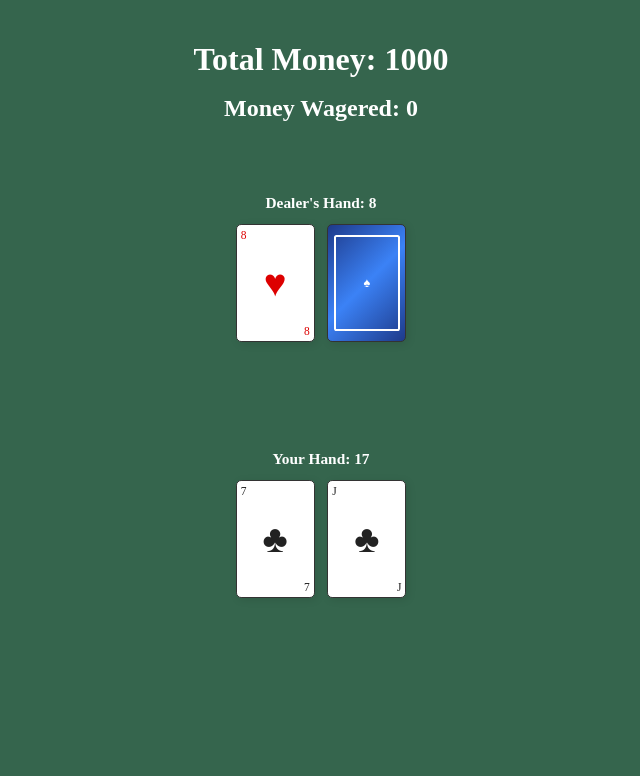
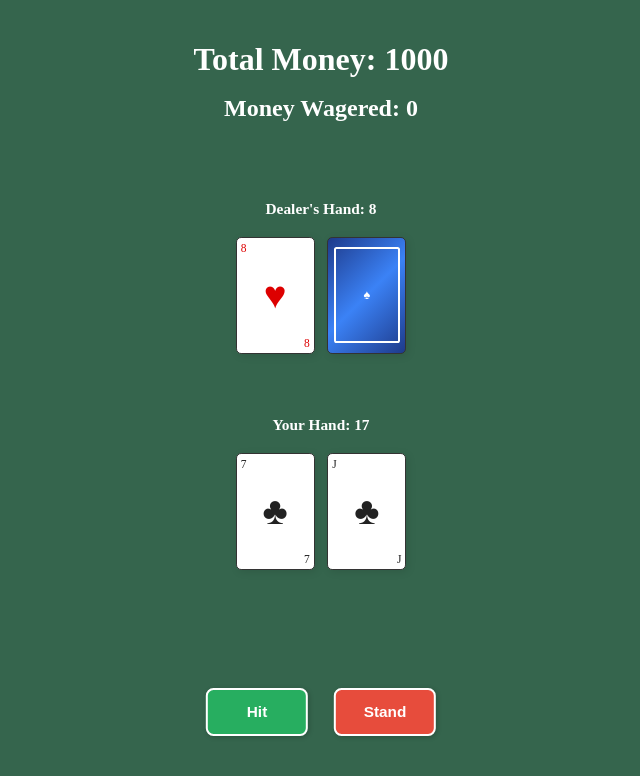
Before and after one commit to abearz8/blackjack, a Next.js app: page / in a window 1280 px wide. Both pictures are taken after a click on the button "Start". Shown: the top 776 px of the page, without its empty margins (319-959 px from the left). Built offline with nearby package versions, Linux system fonts and the light colour scheme.

Commit message:
Added hit visual

```diff
--- a/src/app/page.tsx
+++ b/src/app/page.tsx
@@ -107,6 +107,33 @@ export default function Home() {
     });
 
     setShowBettingUI(false); // Hide betting UI
+  };
+
+  // Function to handle hit
+  const handleHit = () => {
+    // Deal a new card to the player
+    const newCard = dealRandomCard();
+
+    // Add the new card to the player's hand
+    setGameState(prevState => ({
+      ...prevState,
+      playerHand: [...prevState.playerHand, newCard]
+    }));
+  };
+
+  // Function to calculate card positions for centering
+  const getCardPositions = (numCards: number) => {
+    const cardWidth = 6; // 6vw card width
+    const gap = 1; // 1vw gap between cards
+    const totalWidth = (numCards * cardWidth) + ((numCards - 1) * gap);
+
+    // Center within the container div (which is 80% of screen width)
+    const startX = 50 - (totalWidth / 2); // Center around 50% of container
+
+    return Array.from({ length: numCards }, (_, index) => {
+      const x = startX + (index * (cardWidth + gap));
+      return x;
+    });
   };
 
   // Placeholder click handlers - fill these out with your logic
@@ -250,32 +277,36 @@ export default function Home() {
             top: "25%",
             left: "10%",
             width: "80%",
-            height: "15%",
+            height: "20%",
             display: "flex",
             flexDirection: "column",
             alignItems: "center",
-            justifyContent: "center"
+            justifyContent: "flex-start"
           }}>
-            <h3 style={{ color: "white", marginBottom: "1vw", fontSize: "1.2vw" }}>
+            <h3 style={{ color: "white", marginBottom: "1vw", fontSize: "1.2vw", marginTop: "0" }}>
               Dealer's Hand: {calculateHandValue(gameState.dealerHand)}
             </h3>
             <div style={{
+              position: "relative",
+              width: "100%",
+              height: "100%",
               display: "flex",
-              gap: "1vw",
               alignItems: "center",
-              justifyContent: "center"
+              justifyContent: "center",
+              gap: "1vw"
             }}>
               {gameState.dealerHand.map((card, index) => (
+                <div key={`dealer-${index}`}>
                   <Card
-                  key={`dealer-${index}`}
                     number={card.number}
                     suit={card.suit}
                   />
+                </div>
               ))}
               {gameState.dealerHiddenCard && (
-                <CardBack
-                  key="dealer-hidden"
-                />
+                <div>
+                  <CardBack />
+                </div>
               )}
             </div>
           </div>
@@ -286,30 +317,98 @@ export default function Home() {
             bottom: "28%",
             left: "10%",
             width: "80%",
-            height: "15%",
+            height: "20%",
             display: "flex",
             flexDirection: "column",
             alignItems: "center",
-            justifyContent: "center"
+            justifyContent: "flex-start"
           }}>
-            <h3 style={{ color: "white", marginBottom: "1vw", fontSize: "1.2vw" }}>
+            <h3 style={{ color: "white", marginBottom: "1vw", fontSize: "1.2vw", marginTop: "0" }}>
               Your Hand: {calculateHandValue(gameState.playerHand)}
             </h3>
             <div style={{
+              position: "relative",
+              width: "100%",
+              height: "100%",
               display: "flex",
-              gap: "1vw",
               alignItems: "center",
-              justifyContent: "center"
+              justifyContent: "center",
+              gap: "1vw"
             }}>
               {gameState.playerHand.map((card, index) => (
+                <div key={`player-${index}`}>
                   <Card
-                  key={`player-${index}`}
                     number={card.number}
                     suit={card.suit}
                   />
+                </div>
               ))}
             </div>
           </div>
+
+          {/* Game Action Buttons */}
+          {gameState.gameStarted && (
+            <div style={{
+              position: "absolute",
+              bottom: "8%",
+              left: "50%",
+              transform: "translateX(-50%)",
+              display: "flex",
+              gap: "2vw"
+            }}>
+              <button
+                onClick={handleHit}
+                style={{
+                  padding: "1vw 2vw",
+                  fontSize: "1.2vw",
+                  fontWeight: "bold",
+                  backgroundColor: "#27ae60",
+                  color: "#fff",
+                  border: "0.2vw solid #fff",
+                  borderRadius: "0.6vw",
+                  cursor: "pointer",
+                  boxShadow: "0.1vw 0.1vw 0.4vw rgba(0,0,0,0.2)",
+                  transition: "all 0.2s ease",
+                  minWidth: "8vw",
+                }}
+                onMouseEnter={(e) => {
+                  e.currentTarget.style.backgroundColor = "#2ecc71";
+                }}
+                onMouseLeave={(e) => {
+                  e.currentTarget.style.backgroundColor = "#27ae60";
+                }}
+              >
+                Hit
+              </button>
+              <button
+                onClick={() => {
+                  // TODO: Add stand functionality
+                  console.log("Stand button clicked");
+                }}
+                style={{
+                  padding: "1vw 2vw",
+                  fontSize: "1.2vw",
+                  fontWeight: "bold",
+                  backgroundColor: "#e74c3c",
+                  color: "#fff",
+                  border: "0.2vw solid #fff",
+                  borderRadius: "0.6vw",
+                  cursor: "pointer",
+                  boxShadow: "0.1vw 0.1vw 0.4vw rgba(0,0,0,0.2)",
+                  transition: "all 0.2s ease",
+                  minWidth: "8vw",
+                }}
+                onMouseEnter={(e) => {
+                  e.currentTarget.style.backgroundColor = "#c0392b";
+                }}
+                onMouseLeave={(e) => {
+                  e.currentTarget.style.backgroundColor = "#e74c3c";
+                }}
+              >
+                Stand
+              </button>
+            </div>
+          )}
         </div>
       )}
 
```
Lines whose indentation alone changed are shown as unchanged.
